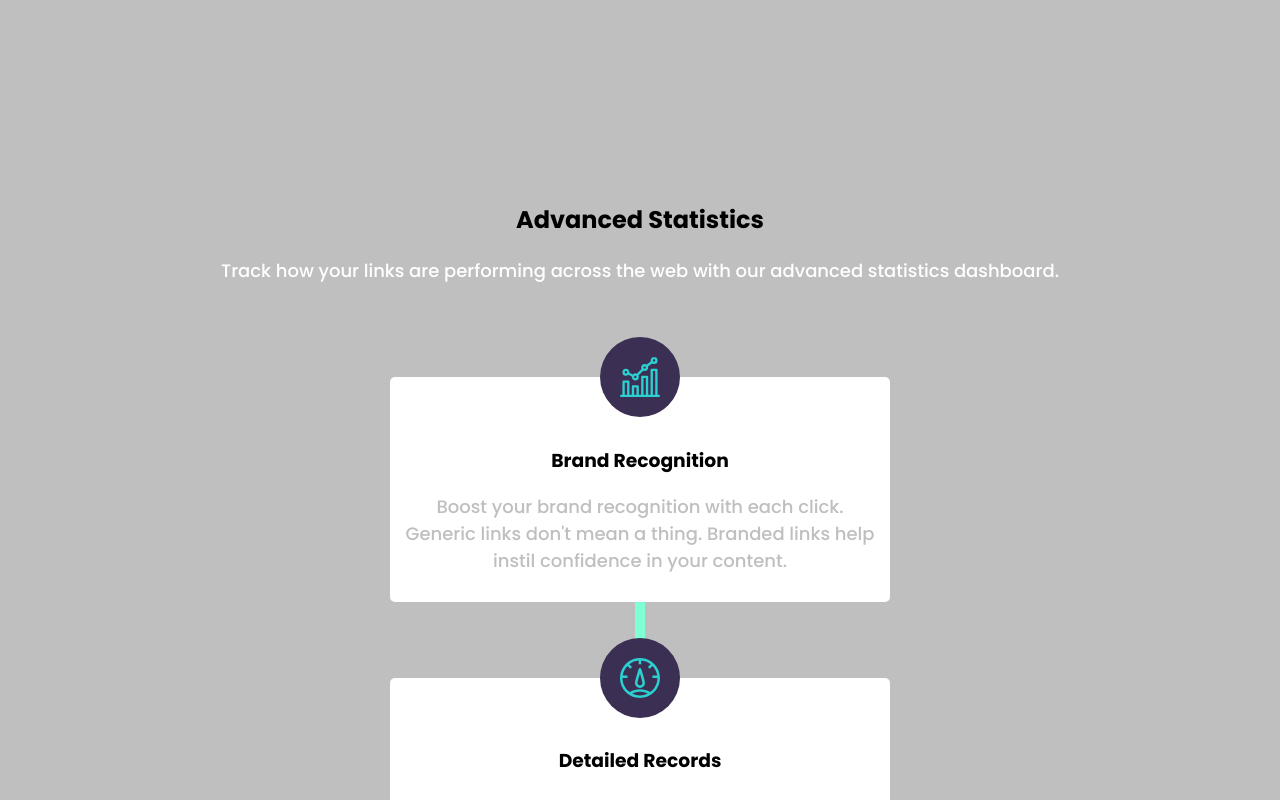
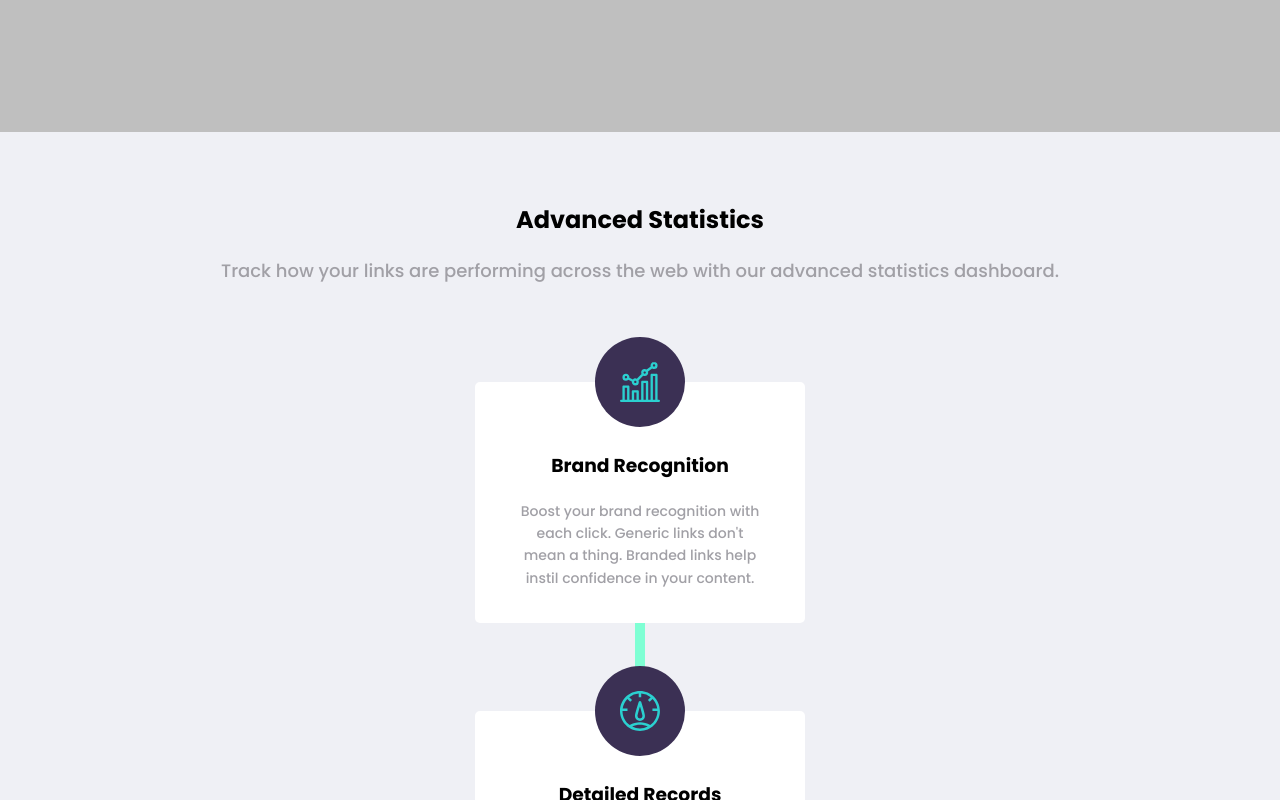
Before and after one commit to yingmo55/URL-shortening-API-landing-page, a React (Create React App) app: page / in a window 1280 px wide. Shown: the part 860-1660 px from the top of the page. Built offline with nearby package versions, Linux system fonts and the light colour scheme.

Commit message:
Adjust background color and styling

```diff
--- a/src/Components/AdvancedStatistics/AdvancedStatistics.css
+++ b/src/Components/AdvancedStatistics/AdvancedStatistics.css
@@ -1,9 +1,9 @@
 .advancedStatistics {
-    background-color: hsl(0, 0%, 75%);
+    background-color: hsl(230, 25%, 95%);
     padding: 50px 0;
     text-align: center;
 }
 
-.advancedStatistics > p {
-    color: white;
+.advancedStatistics p {
+    color: hsl(250, 3%, 64%);
 }
--- a/src/Components/FeatureCard/FeatureCard.css
+++ b/src/Components/FeatureCard/FeatureCard.css
@@ -1,5 +1,5 @@
 .feature-card {
-    width: min(500px, 80%);
+    width: 330px;
     margin: auto;
     display: grid;
     grid-template-columns: repeat(4, 1fr);
@@ -10,12 +10,18 @@
     align-items: center;
 }
 
+.feature-card p {
+    font-size: 14px;
+}
+
 .feature-card-icon-container {
     z-index: 3;
     background-color: hsl(257, 27%, 26%);
     border-radius: 50%;
     grid-area: 1 / 1 / span 2 / span 4;
     display: flex;
+    height: 90px;
+    aspect-ratio: 1 / 1;
 }
 
 .feature-card-icon {
@@ -27,10 +33,12 @@
     grid-area: content;
     grid-area: 2 / 1 / -1 / -1;
     background-color: white;
-    padding: 50px 10px 10px;
+    padding: 50px 40px 20px;
     border-radius: 5px;
     text-align: center;
+    line-height: 1.6;
 }
+
 
 /* line before cards */
 .feature-card {
```
